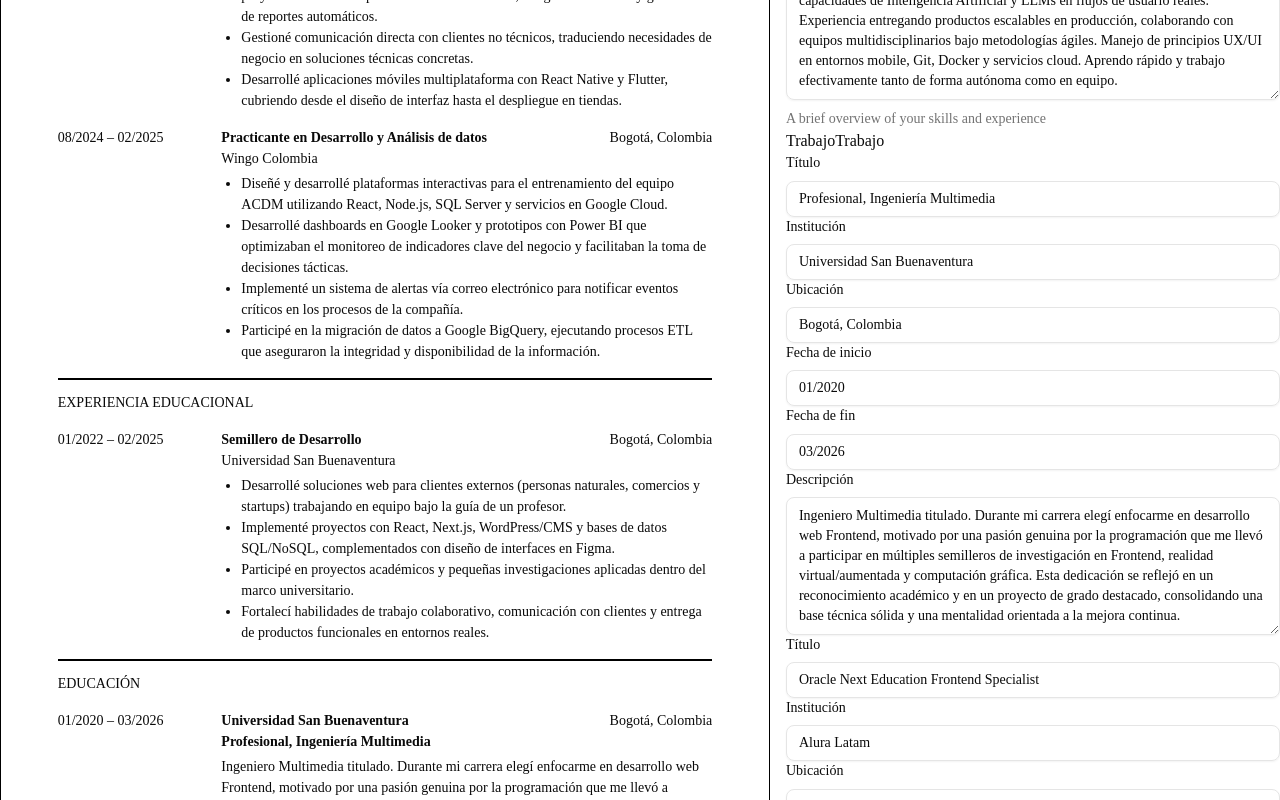
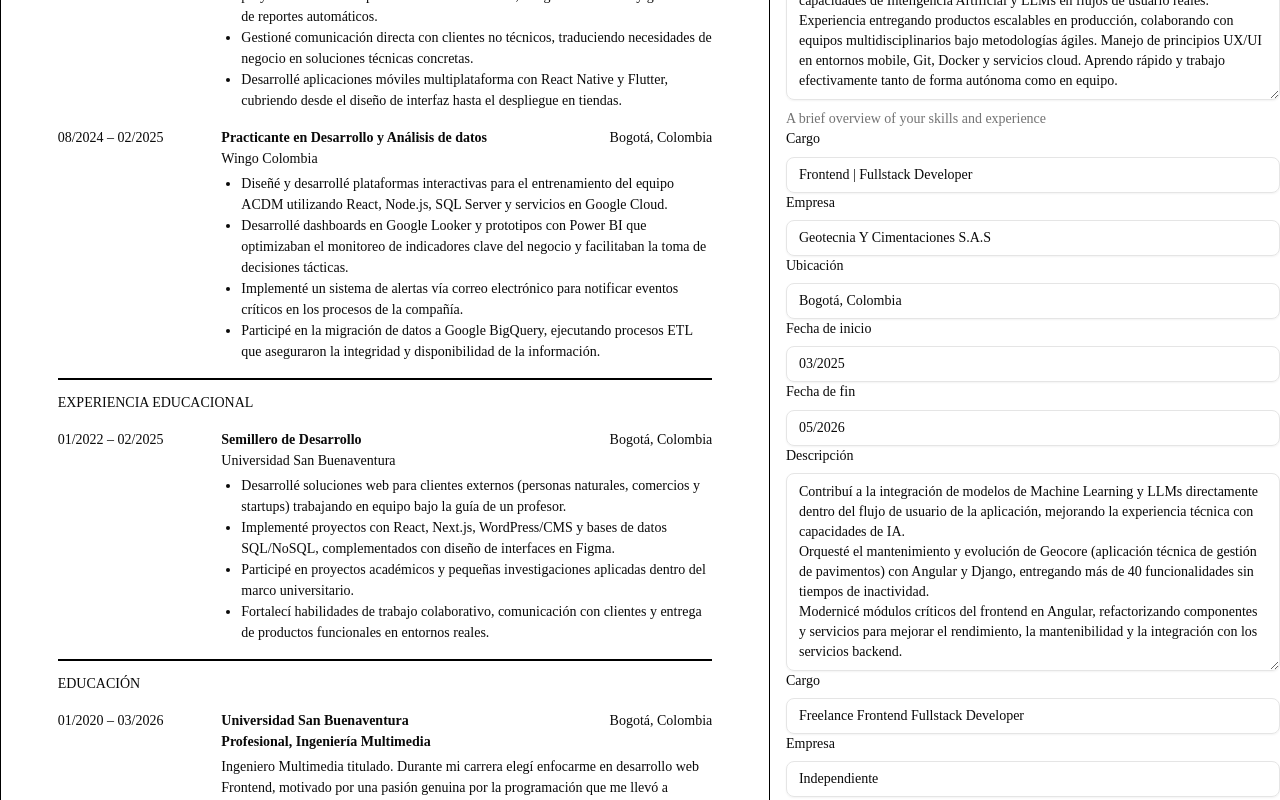
Before and after one commit to AlanMorales27/cv_creator, a Next.js app: page / in a window 1280 px wide. Shown: the part 760-1560 px from the top of the page. Built offline with nearby package versions, Linux system fonts and the light colour scheme.

Commit message:
feat: add WorkExperienceForm component to handle work history section inputs

```diff
--- a/app/components/resumeForms/WorkExperienceForm.tsx
+++ b/app/components/resumeForms/WorkExperienceForm.tsx
@@ -1,9 +1,76 @@
-import { ExperienceItem } from "@/lib/schemas/ExperienceItemSchema"
+import useCvStore from "@/lib/store/cvStore"
+import { joinLines, splitLines } from "@/lib/utils"
+import { ExperienceEntry, ExperienceItem } from "@/lib/schemas/ExperienceItemSchema"
 
-interface WorkExperienceFormProps {
-    section: ExperienceItem
+import FormField from "./FormField"
+import FormTextarea from "./FormTextarea"
+
+import { useEffect } from "react"
+import { useFieldArray, useForm } from "react-hook-form"
+
+interface WorkExperienceFormProps { section: ExperienceItem }
+
+type ExperienceFormEntry = Omit<ExperienceEntry, 'description'> & { description?: string }
+type ExperienceFormValues = { entries: ExperienceFormEntry[] }
+
+function toFormEntries(entries: ExperienceEntry[]): ExperienceFormEntry[] {
+    return entries.map(e => ({ ...e, description: joinLines(e.description) }))
+}
+
+function toSchemaEntries(entries: ExperienceFormEntry[]): ExperienceEntry[] {
+    return entries.map(e => ({ ...e, description: splitLines(e.description) }))
 }
 
 export default function WorkExperienceForm({ section }: WorkExperienceFormProps) {
-    return <>Trabajo</>
+
+    const updateSection = useCvStore((state) => state.updateSection)
+
+    const { register, watch, control } = useForm<ExperienceFormValues>({
+        defaultValues: { entries: toFormEntries(section.entries) }
+    })
+
+    const { fields } = useFieldArray({ control, name: 'entries' })
+
+    useEffect(() => {
+        const subscription = watch((data) => {
+            updateSection(section.id, {
+                ...section,
+                entries: toSchemaEntries((data.entries ?? []) as ExperienceFormEntry[])
+            })
+        })
+        return () => subscription.unsubscribe()
+    }, [watch])
+
+    return (
+        <>
+            {fields.map((field, index) => (
+                <div key={field.id}>
+                    <FormField
+                        label="Cargo"
+                        {...register(`entries.${index}.role`)}
+                    />
+                    <FormField
+                        label="Empresa"
+                        {...register(`entries.${index}.company`)}
+                    />
+                    <FormField
+                        label="Ubicación"
+                        {...register(`entries.${index}.location`)}
+                    />
+                    <FormField
+                        label="Fecha de inicio"
+                        {...register(`entries.${index}.startDate`)}
+                    />
+                    <FormField
+                        label="Fecha de fin"
+                        {...register(`entries.${index}.endDate`)}
+                    />
+                    <FormTextarea
+                        label="Descripción"
+                        {...register(`entries.${index}.description`)}
+                    />
+                </div>
+            ))}
+        </>
+    )
 }
```
